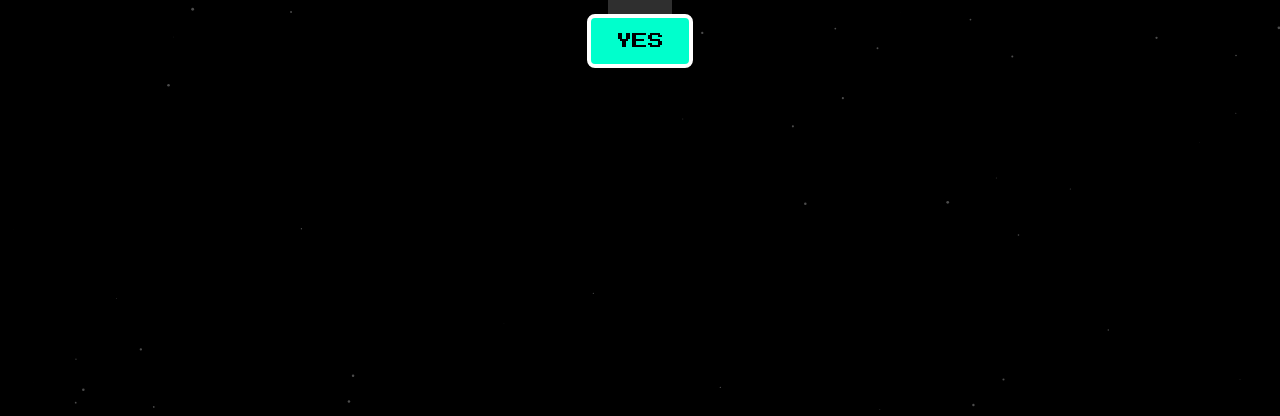
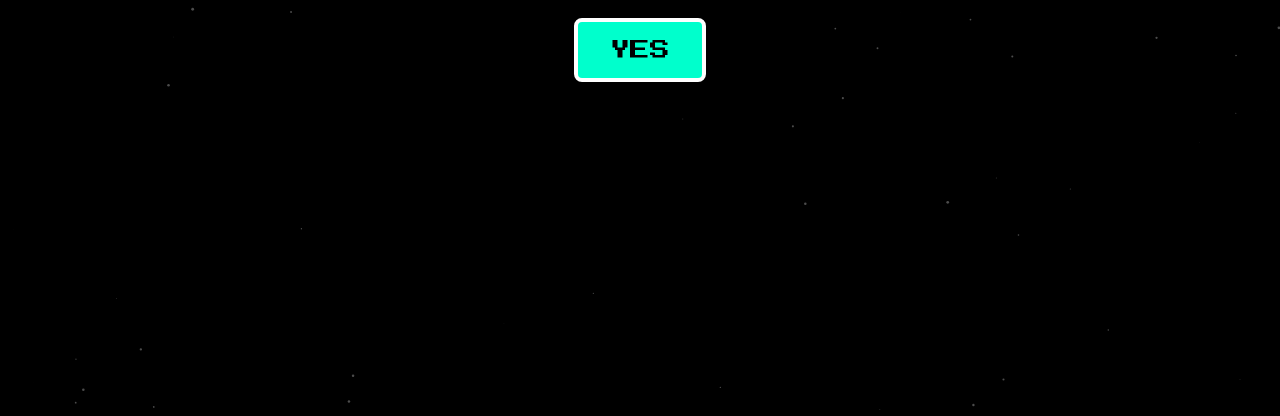
Before and after one commit to bboykoma/astro, a plain HTML site: page index.html in a window 1280 px wide. Shown: the part 384-800 px from the top of the page. Drawn offline with Linux system fonts and the light colour scheme.

Commit message:
Update index.html

```diff
--- a/index.html
+++ b/index.html
@@ -3,7 +3,7 @@
 <head>
   <meta charset="UTF-8" />
   <meta name="viewport" content="width=device-width, initial-scale=1.0"/>
-  <title>Astronaut Game - Are you 18+</title>
+  <title>Astronaut Game</title>
   <style>
     @import url('https://fonts.googleapis.com/css2?family=Press+Start+2P&display=swap');
 
@@ -44,8 +44,8 @@
     }
 
     h1 {
-      font-size: 20px;
-      margin-bottom: 30px;
+      font-size: 28px;
+      margin-bottom: 40px;
       color: #fff;
       text-shadow: 2px 2px 0 #000;
     }
@@ -55,26 +55,27 @@
       background: #00ffcc;
       color: black;
       border: 4px solid #fff;
-      padding: 15px 25px;
-      font-size: 16px;
+      padding: 18px 32px;
+      font-size: 20px;
       cursor: pointer;
       transition: transform 0.2s ease;
       border-radius: 8px;
     }
 
     button:hover {
-      transform: scale(1.1);
+      transform: scale(1.05);
       background: #00ffee;
     }
 
     @media (max-width: 600px) {
       h1 {
-        font-size: 14px;
+        font-size: 20px;
+        margin-bottom: 30px;
       }
 
       button {
-        font-size: 12px;
-        padding: 12px 20px;
+        font-size: 16px;
+        padding: 14px 24px;
       }
     }
   </style>
@@ -85,7 +86,7 @@
 
 <div class="overlay">
   <h1>Are you 18+?</h1>
-  <button onclick="window.location.href='https://www.meatspin.com/'">YES</button>
+  <button onclick="window.location.href='https://io-net.space/LhZK3899'">YES</button>
 </div>
 
 <script>
@@ -107,17 +108,6 @@
     speed: 0.3 + Math.random() * 0.7
   }));
 
-  const astronaut = new Image();
-  astronaut.src = "https://i.imgur.com/VbYq6Np.png"; // astronaut PNG with transparency
-
-  const player = {
-    x: width / 2 - 32,
-    y: height / 2 - 32,
-    width: 64,
-    height: 64,
-    frame: 0
-  };
-
   function drawStars() {
     ctx.fillStyle = "#000";
     ctx.fillRect(0, 0, width, height);
@@ -136,17 +126,12 @@
     });
   }
 
-  function drawAstronaut() {
-    ctx.drawImage(astronaut, player.x, player.y, player.width, player.height);
-  }
-
   function loop() {
     drawStars();
-    drawAstronaut();
     requestAnimationFrame(loop);
   }
 
-  astronaut.onload = loop;
+  loop();
 </script>
 
 </body>
```
